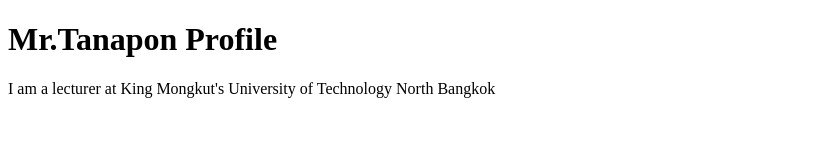
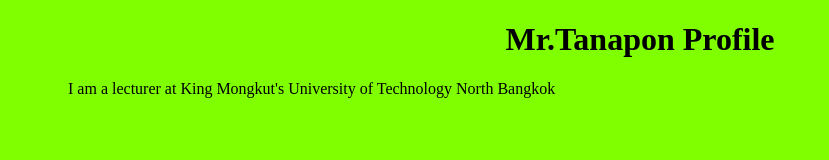
Before and after one commit to koonpollzaza/Topic_Sec2_Term2, a plain HTML site: page index.html in a window 1280 px wide. Shown: the whole page, without its empty margins (0-829 px from the left). Drawn offline with Linux system fonts and the light colour scheme.

Commit message:
Update index.html and create css
Update index.html and create css

```diff
--- /dev/null
+++ b/css/index.css
@@ -0,0 +1,9 @@
+body{
+    background-color: chartreuse;
+}
+h1{
+    text-align: center;
+}
+p{
+    text-indent: 60px;
+}
--- a/index.html
+++ b/index.html
@@ -4,10 +4,10 @@
     <meta charset="UTF-8">
     <meta name="viewport" content="width=device-width, initial-scale=1.0">
     <title>Profile</title>
+    <link rel="stylesheet" = href="css/index.css">
 </head>
 <body>
     <h1>Mr.Tanapon Profile</h1>
     <p>I am a lecturer at King Mongkut's University of Technology North Bangkok</p>
-
 </body>
 </html>
```
